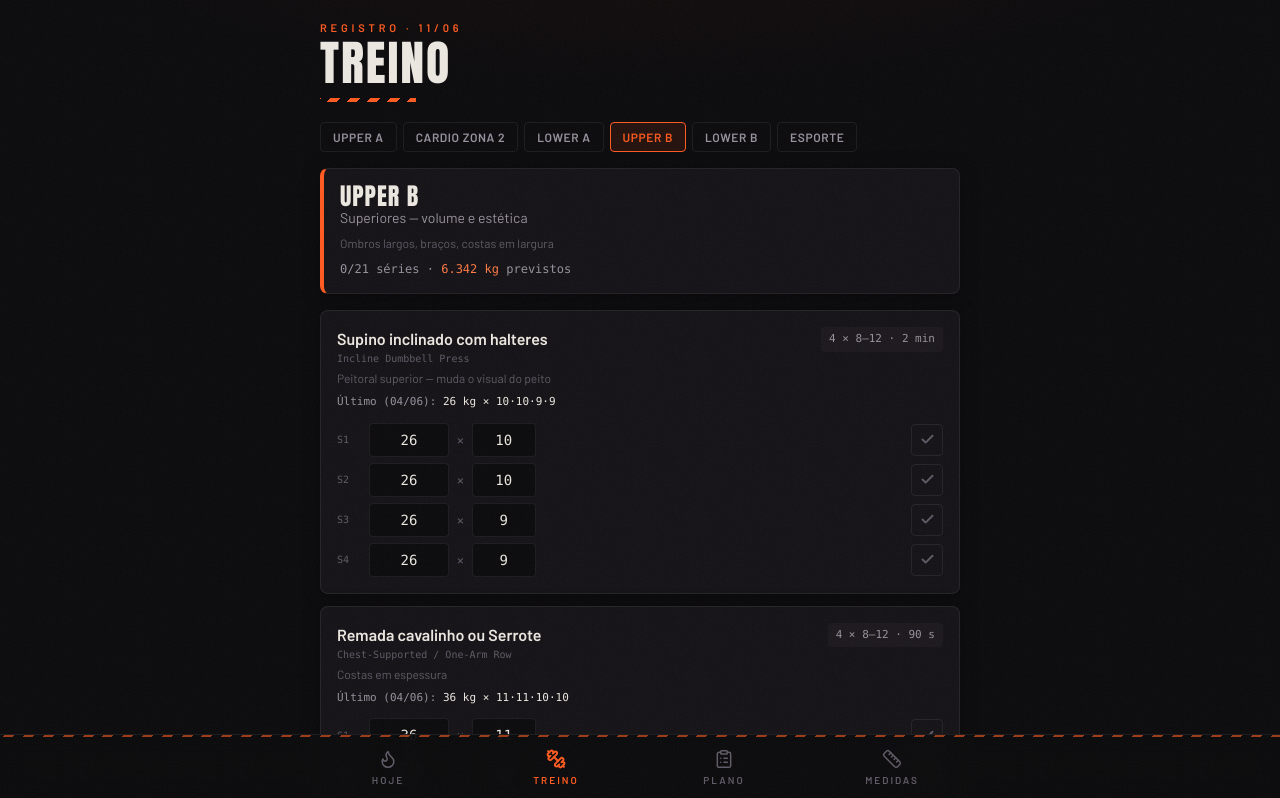
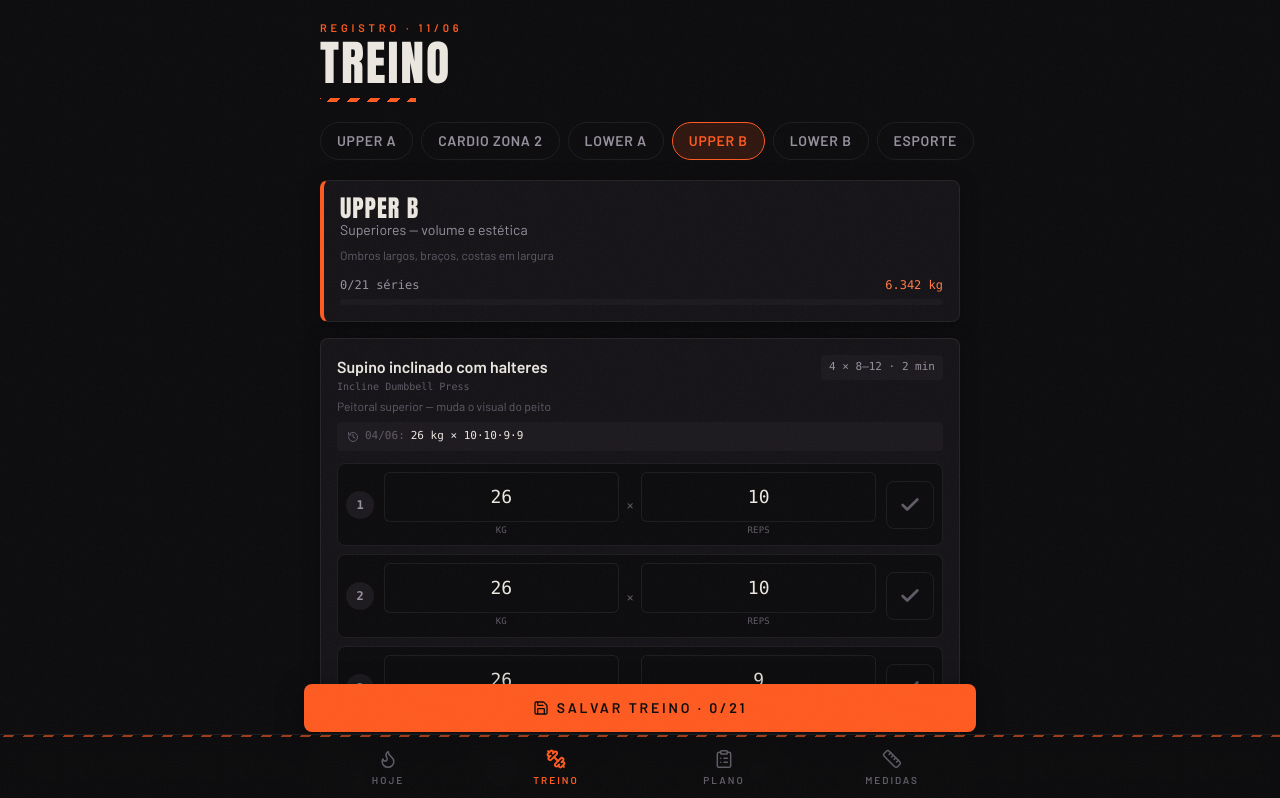
Before and after one commit to Feliperenanfrr/gym-track, a Next.js app: page /treino in a window 1280 px wide. Shown: the top 798 px of the page. Built offline with nearby package versions, Linux system fonts and the light colour scheme.

Commit message:
feat: revamp weekly schedule display and add progress bar in TreinoPage
Co-authored-by: Felipe Renan <131976187+Feliperenanfrr@users.noreply.github.com>

```diff
--- a/app/treino/page.tsx
+++ b/app/treino/page.tsx
@@ -2,7 +2,7 @@
 
 import { useEffect, useMemo, useState } from "react"
 import Link from "next/link"
-import { ArrowLeft, Check, ChevronUp, Save } from "lucide-react"
+import { ArrowLeft, Check, ChevronUp, History, Save } from "lucide-react"
 import { Card, PageHeader } from "@/components/ui"
 import { PLAN, PLAN_BY_ID } from "@/lib/plan"
 import { useGymData } from "@/lib/store"
@@ -158,22 +158,26 @@ export default function TreinoPage() {
     window.scrollTo({ top: 0, behavior: "smooth" })
   }
 
+  const progressPct =
+    totals.setsTotal > 0 ? Math.round((totals.setsDone / totals.setsTotal) * 100) : 0
+  const isLift = session.kind === "lift"
+
   return (
-    <main>
+    <main className="pb-24">
       <PageHeader kicker={`REGISTRO · ${shortDate(toDateKey(today))}`} title="Treino" />
 
-      {/* seletor de sessão */}
-      <div className="rise mb-4 flex flex-wrap gap-1.5">
+      {/* seletor de sessão — rolagem horizontal, compacto */}
+      <div className="rise -mx-4 mb-4 flex gap-2 overflow-x-auto px-4 pb-1 [scrollbar-width:none] [&::-webkit-scrollbar]:hidden">
         {PLAN.filter((s) => s.kind !== "rest").map((s) => (
           <button
             key={s.id}
             onClick={() => setSessionId(s.id)}
             className={cn(
-              "rounded border px-3 py-1.5 text-xs font-semibold uppercase tracking-wider transition-colors",
+              "shrink-0 rounded-full border px-4 py-2 text-sm font-semibold uppercase tracking-wider transition-colors",
               sessionId === s.id
                 ? s.accent === "zone"
-                  ? "border-zone bg-zone/10 text-zone"
-                  : "border-ember bg-ember/10 text-ember"
+                  ? "border-zone bg-zone/15 text-zone"
+                  : "border-ember bg-ember/15 text-ember"
                 : "border-seam text-steel hover:text-bone"
             )}
             style={{ fontFamily: "var(--font-condensed)" }}
@@ -185,8 +189,8 @@ export default function TreinoPage() {
 
       {saved && (
         <Card className="rise mb-4 border-l-4 border-l-zone">
-          <div className="flex items-center gap-2 font-semibold text-zone">
-            <Check size={18} /> Treino salvo!
+          <div className="flex items-center gap-2 text-lg font-semibold text-zone">
+            <Check size={20} /> Treino salvo!
           </div>
           {totals.volume > 0 && (
             <p className="mt-1 font-mono text-xs text-steel">
@@ -209,33 +213,59 @@ export default function TreinoPage() {
         </p>
       )}
 
+      {/* cabeçalho da sessão + progresso */}
       <Card className="rise rise-1 mb-4 border-l-4 border-l-ember">
         <h2 className="stencil text-2xl text-bone">{session.title}</h2>
         <p className="text-sm text-steel">{session.subtitle}</p>
         {session.description && (
           <p className="mt-1.5 text-xs leading-relaxed text-steel-dim">{session.description}</p>
         )}
-        {session.kind === "lift" && (
-          <p className="mt-2 font-mono text-xs text-steel">
-            {totals.setsDone}/{totals.setsTotal} séries ·{" "}
-            <span className="text-ember-hot">{formatKg(totals.volume)}</span> previstos
-          </p>
+        {isLift && (
+          <div className="mt-3">
+            <div className="flex items-baseline justify-between font-mono text-xs">
+              <span className="text-steel">
+                {totals.setsDone}/{totals.setsTotal} séries
+              </span>
+              <span className="text-ember-hot">{formatKg(totals.volume)}</span>
+            </div>
+            <div className="mt-1.5 h-1.5 overflow-hidden rounded-full bg-iron-2">
+              <div
+                className="h-full rounded-full bg-ember transition-all duration-300"
+                style={{ width: `${progressPct}%` }}
+              />
+            </div>
+          </div>
         )}
       </Card>
 
       {/* musculação */}
       {session.exercises.map((ex, exIdx) => {
         const lastEntry = lastLog?.entries.find((e) => e.exerciseId === ex.id)
+        const doneCount = (rows[ex.id] ?? []).filter((r) => r.done).length
+        const exComplete = doneCount > 0 && doneCount === (rows[ex.id]?.length ?? 0)
         const hitTop =
           lastEntry &&
           ex.unit === "reps" &&
           lastEntry.sets.length >= ex.sets &&
           lastEntry.sets.every((s) => s.reps >= ex.repsMax)
         return (
-          <Card key={ex.id} className={cn("rise mb-3", `rise-${Math.min(exIdx + 2, 6)}`)}>
+          <Card
+            key={ex.id}
+            className={cn(
+              "rise mb-3 transition-colors",
+              `rise-${Math.min(exIdx + 2, 6)}`,
+              exComplete && "border-ember/30"
+            )}
+          >
+            {/* título + meta */}
             <div className="flex items-start justify-between gap-2">
-              <div>
-                <h3 className="text-base font-semibold text-bone">{ex.name}</h3>
+              <div className="min-w-0">
+                <h3 className="flex items-center gap-2 text-base font-semibold text-bone">
+                  {exComplete && (
+                    <Check size={16} strokeWidth={3} className="shrink-0 text-ember" />
+                  )}
+                  {ex.name}
+                </h3>
                 <p className="font-mono text-[10px] text-steel-dim">{ex.nameEn}</p>
               </div>
               <span
@@ -248,14 +278,15 @@ export default function TreinoPage() {
             </div>
             <p className="mt-1 text-xs text-steel-dim">{ex.note}</p>
 
+            {/* referência da última vez — destacada */}
             {lastEntry && (
-              <p className="mt-2 font-mono text-[11px] text-steel">
-                Último ({shortDate(lastLog!.date)}):{" "}
+              <div className="mt-2 flex items-center gap-1.5 rounded bg-iron-2 px-2.5 py-1.5 font-mono text-[11px] text-steel">
+                <History size={12} className="shrink-0 text-steel-dim" />
+                <span className="text-steel-dim">{shortDate(lastLog!.date)}:</span>
                 <span className="text-bone">
-                  {lastEntry.sets[0]?.weight ?? 0} kg ×{" "}
-                  {lastEntry.sets.map((s) => s.reps).join("·")}
+                  {lastEntry.sets[0]?.weight ?? 0} kg × {lastEntry.sets.map((s) => s.reps).join("·")}
                 </span>
-              </p>
+              </div>
             )}
             {hitTop && (
               <p className="mt-1.5 inline-flex items-center gap-1 rounded bg-ember/10 px-2 py-1 font-mono text-[11px] font-semibold text-ember">
@@ -263,43 +294,69 @@ export default function TreinoPage() {
               </p>
             )}
 
-            <div className="mt-3 space-y-1.5">
+            {/* séries — alvos de toque grandes */}
+            <div className="mt-3 space-y-2">
               {(rows[ex.id] ?? []).map((row, i) => (
-                <div key={i} className="flex items-center gap-2">
-                  <span className="w-6 font-mono text-[10px] text-steel-dim">S{i + 1}</span>
+                <div
+                  key={i}
+                  className={cn(
+                    "flex items-center gap-2.5 rounded-lg border p-2 transition-colors",
+                    row.done ? "border-ember/40 bg-ember/5" : "border-seam bg-coal"
+                  )}
+                >
+                  <span
+                    className={cn(
+                      "flex h-7 w-7 shrink-0 items-center justify-center rounded-full font-mono text-xs font-bold",
+                      row.done ? "bg-ember text-coal" : "bg-iron-2 text-steel"
+                    )}
+                  >
+                    {i + 1}
+                  </span>
+
+                  <div className="flex min-w-0 flex-1 items-end gap-2">
+                    <label className="flex min-w-0 flex-1 flex-col gap-0.5">
                       <input
                         type="number"
                         inputMode="decimal"
                         step="0.5"
-                    placeholder="kg"
+                        placeholder="–"
                         value={row.weight}
                         onChange={(e) => updateRow(ex.id, i, { weight: e.target.value })}
-                    className="w-20 rounded border border-seam bg-coal px-2 py-1.5 text-center font-mono text-sm text-bone outline-none focus:border-ember"
+                        className="w-full rounded-md border border-seam bg-coal py-2.5 text-center font-mono text-lg text-bone outline-none focus:border-ember disabled:opacity-40"
                         disabled={ex.unit === "seconds"}
                       />
-                  <span className="text-steel-dim">×</span>
+                      <span className="text-center font-mono text-[9px] uppercase tracking-wide text-steel-dim">
+                        kg
+                      </span>
+                    </label>
+                    <span className="pb-5 text-steel-dim">×</span>
+                    <label className="flex min-w-0 flex-1 flex-col gap-0.5">
                       <input
                         type="number"
                         inputMode="numeric"
-                    placeholder={ex.unit === "seconds" ? "seg" : "reps"}
+                        placeholder="–"
                         value={row.reps}
                         onChange={(e) => updateRow(ex.id, i, { reps: e.target.value })}
-                    className="w-16 rounded border border-seam bg-coal px-2 py-1.5 text-center font-mono text-sm text-bone outline-none focus:border-ember"
+                        className="w-full rounded-md border border-seam bg-coal py-2.5 text-center font-mono text-lg text-bone outline-none focus:border-ember"
                       />
-                  {ex.unit === "seconds" && (
-                    <span className="font-mono text-[10px] text-steel-dim">seg</span>
-                  )}
+                      <span className="text-center font-mono text-[9px] uppercase tracking-wide text-steel-dim">
+                        {ex.unit === "seconds" ? "seg" : "reps"}
+                      </span>
+                    </label>
+                  </div>
+
                   <button
                     onClick={() => updateRow(ex.id, i, { done: !row.done })}
                     className={cn(
-                      "ml-auto flex h-8 w-8 items-center justify-center rounded border transition-all",
+                      "flex h-12 w-12 shrink-0 items-center justify-center rounded-lg border transition-all",
                       row.done
                         ? "border-ember bg-ember text-coal"
-                        : "border-seam text-steel-dim hover:border-steel"
+                        : "border-seam text-steel-dim hover:border-steel active:scale-95"
                     )}
-                    aria-label={`Série ${i + 1} concluída`}
+                    aria-label={`Marcar série ${i + 1} como concluída`}
+                    aria-pressed={row.done}
                   >
-                    <Check size={15} strokeWidth={3} />
+                    <Check size={22} strokeWidth={3} />
                   </button>
                 </div>
               ))}
@@ -319,15 +376,15 @@ export default function TreinoPage() {
               Ritmo de conversa: fala frases completas, não canta (~120–140 bpm).
             </p>
           )}
-          <div className="mt-3 flex flex-wrap gap-1.5">
+          <div className="mt-3 flex flex-wrap gap-2">
             {(session.kind === "cardio" ? CARDIO_MODES : SPORT_MODES).map((m) => (
               <button
                 key={m}
                 onClick={() => setCardioMode(m)}
                 className={cn(
-                  "rounded border px-2.5 py-1 text-xs transition-colors",
+                  "rounded-full border px-3 py-1.5 text-sm transition-colors",
                   cardioMode === m
-                    ? "border-zone bg-zone/10 text-zone"
+                    ? "border-zone bg-zone/15 text-zone"
                     : "border-seam text-steel hover:text-bone"
                 )}
               >
@@ -335,26 +392,26 @@ export default function TreinoPage() {
               </button>
             ))}
           </div>
-          <div className="mt-3 flex gap-3">
-            <label className="flex flex-col gap-1">
+          <div className="mt-4 flex gap-3">
+            <label className="flex flex-1 flex-col gap-1">
               <span className="font-mono text-[10px] uppercase text-steel-dim">Minutos</span>
               <input
                 type="number"
                 inputMode="numeric"
                 value={cardioMin}
                 onChange={(e) => setCardioMin(e.target.value)}
-                className="w-24 rounded border border-seam bg-coal px-2 py-1.5 text-center font-mono text-sm text-bone outline-none focus:border-zone"
+                className="w-full rounded-md border border-seam bg-coal py-2.5 text-center font-mono text-lg text-bone outline-none focus:border-zone"
               />
             </label>
             {session.kind === "cardio" && (
-              <label className="flex flex-col gap-1">
+              <label className="flex flex-1 flex-col gap-1">
                 <span className="font-mono text-[10px] uppercase text-steel-dim">BPM médio</span>
                 <input
                   type="number"
                   inputMode="numeric"
                   value={cardioBpm}
                   onChange={(e) => setCardioBpm(e.target.value)}
-                  className="w-24 rounded border border-seam bg-coal px-2 py-1.5 text-center font-mono text-sm text-bone outline-none focus:border-zone"
+                  className="w-full rounded-md border border-seam bg-coal py-2.5 text-center font-mono text-lg text-bone outline-none focus:border-zone"
                 />
               </label>
             )}
@@ -374,23 +431,30 @@ export default function TreinoPage() {
               inputMode="numeric"
               value={finisherMin}
               onChange={(e) => setFinisherMin(e.target.value)}
-              className="w-20 rounded border border-seam bg-coal px-2 py-1.5 text-center font-mono text-sm text-bone outline-none focus:border-zone"
+              className="w-24 rounded-md border border-seam bg-coal py-2.5 text-center font-mono text-lg text-bone outline-none focus:border-zone"
             />
             <span className="font-mono text-xs text-steel">min em Zona 2</span>
           </label>
         </Card>
       )}
 
-      <button
-        onClick={handleSave}
-        className="mt-2 flex w-full items-center justify-center gap-2 rounded bg-ember py-3.5 text-sm font-bold uppercase tracking-[0.2em] text-coal transition-colors hover:bg-ember-hot"
-        style={{ fontFamily: "var(--font-condensed)" }}
-      >
-        <Save size={16} /> Salvar treino
-      </button>
       <p className="mt-3 text-center font-mono text-[10px] text-steel-dim">
         Toda série a 1–3 reps da falha. Anote tudo — sobrecarga progressiva.
       </p>
+
+      {/* barra de salvar fixa — sempre ao alcance do polegar */}
+      <div className="fixed inset-x-0 bottom-[68px] z-40 px-4">
+        <div className="mx-auto max-w-md md:max-w-2xl">
+          <button
+            onClick={handleSave}
+            className="flex w-full items-center justify-center gap-2 rounded-lg bg-ember py-3.5 text-sm font-bold uppercase tracking-[0.2em] text-coal shadow-[0_6px_24px_rgba(0,0,0,0.5)] transition-colors hover:bg-ember-hot active:scale-[0.99]"
+            style={{ fontFamily: "var(--font-condensed)" }}
+          >
+            <Save size={16} />
+            {isLift ? `Salvar treino · ${totals.setsDone}/${totals.setsTotal}` : "Salvar treino"}
+          </button>
+        </div>
+      </div>
     </main>
   )
 }
```
Also changed, not shown: app/page.tsx (+28 -3 lines). Lines whose indentation alone changed are shown as unchanged.
